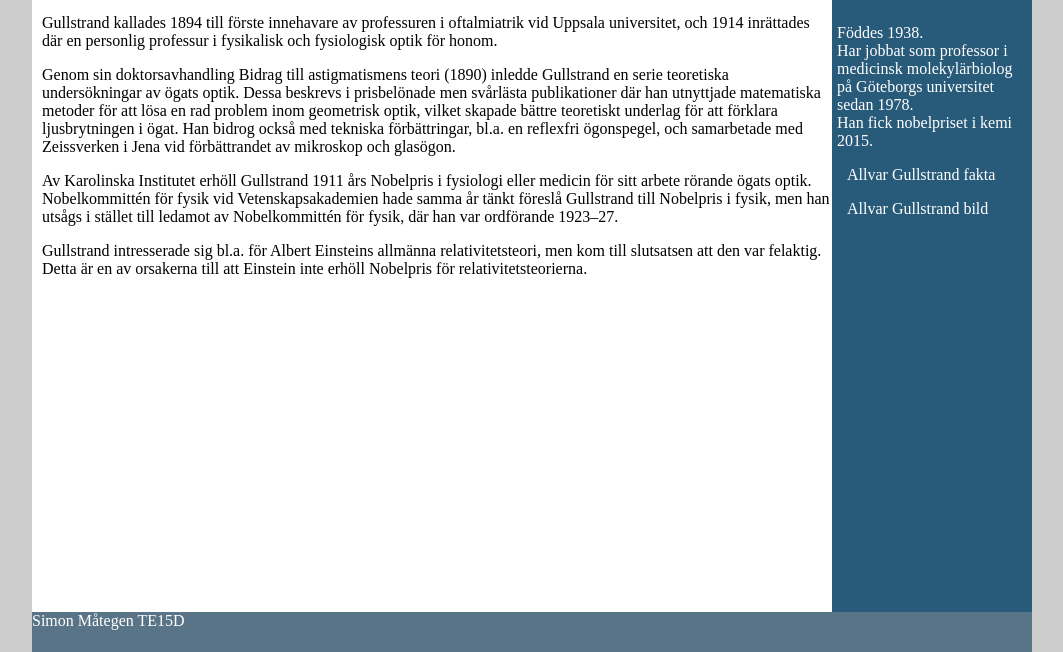
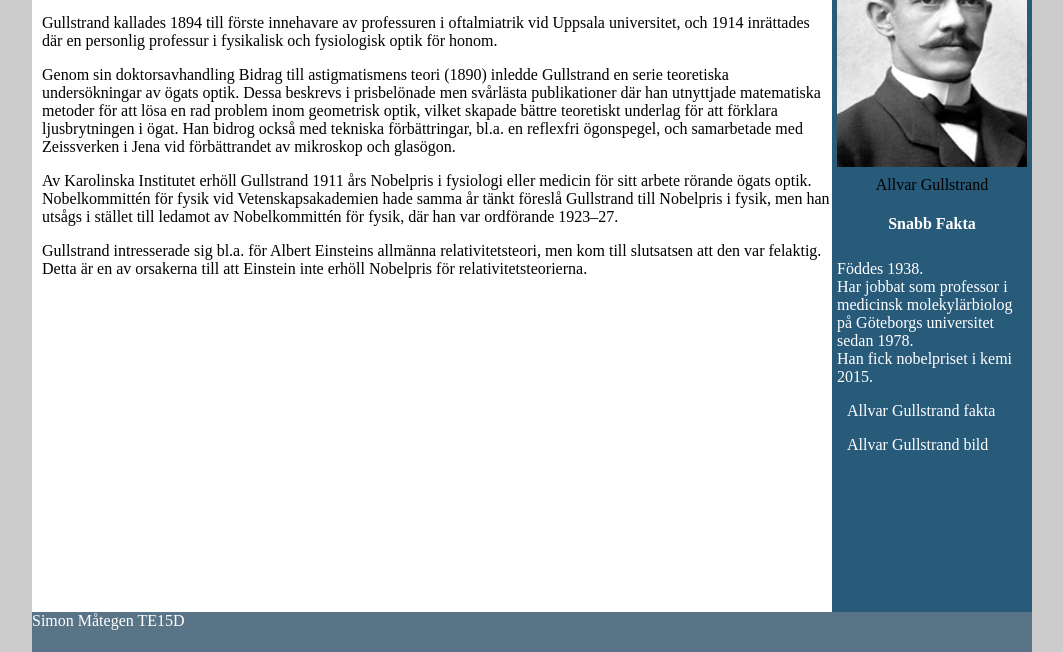
Before and after one commit to simonmategen/simonmategen.github.io, a plain HTML site: page Alvar_Gullstrand.html in a window 1280 px wide. Shown: the part 288-940 px from the top of the page, without its empty margins (108-1171 px from the left). Drawn offline with Linux system fonts and the light colour scheme.

Commit message:
Update Alvar_Gullstrand.html

```diff
--- a/Alvar_Gullstrand.html
+++ b/Alvar_Gullstrand.html
@@ -38,7 +38,7 @@
 
         </article>
         <aside>
-        	<img src="Bilder/gullstrand.jpg" alt="Allvar Gullstrand">
+        	<img src="gullstrand.jpg" alt="Allvar Gullstrand">
              <figcaption>
               Allvar Gullstrand
              </figcaption>
```
